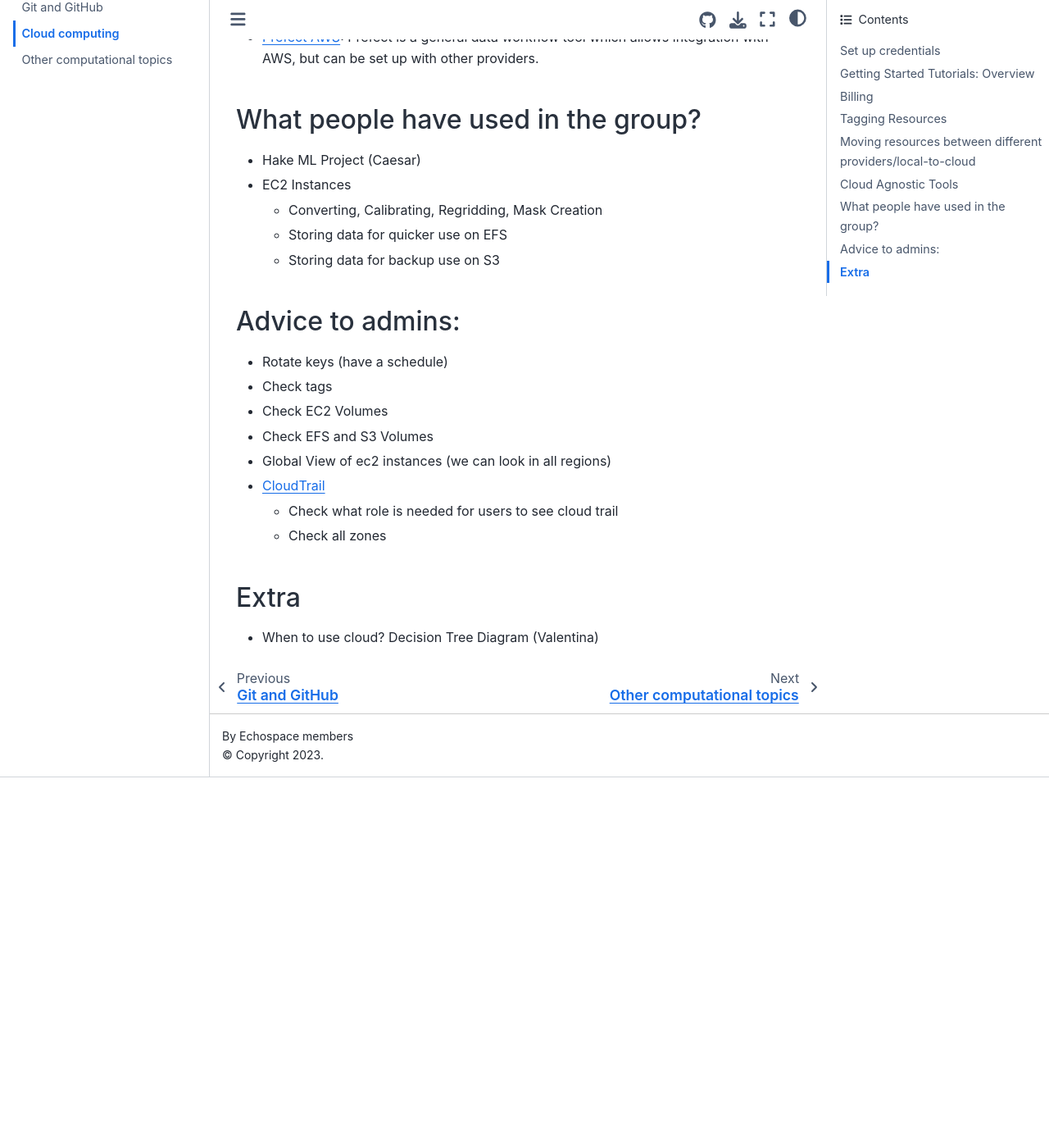
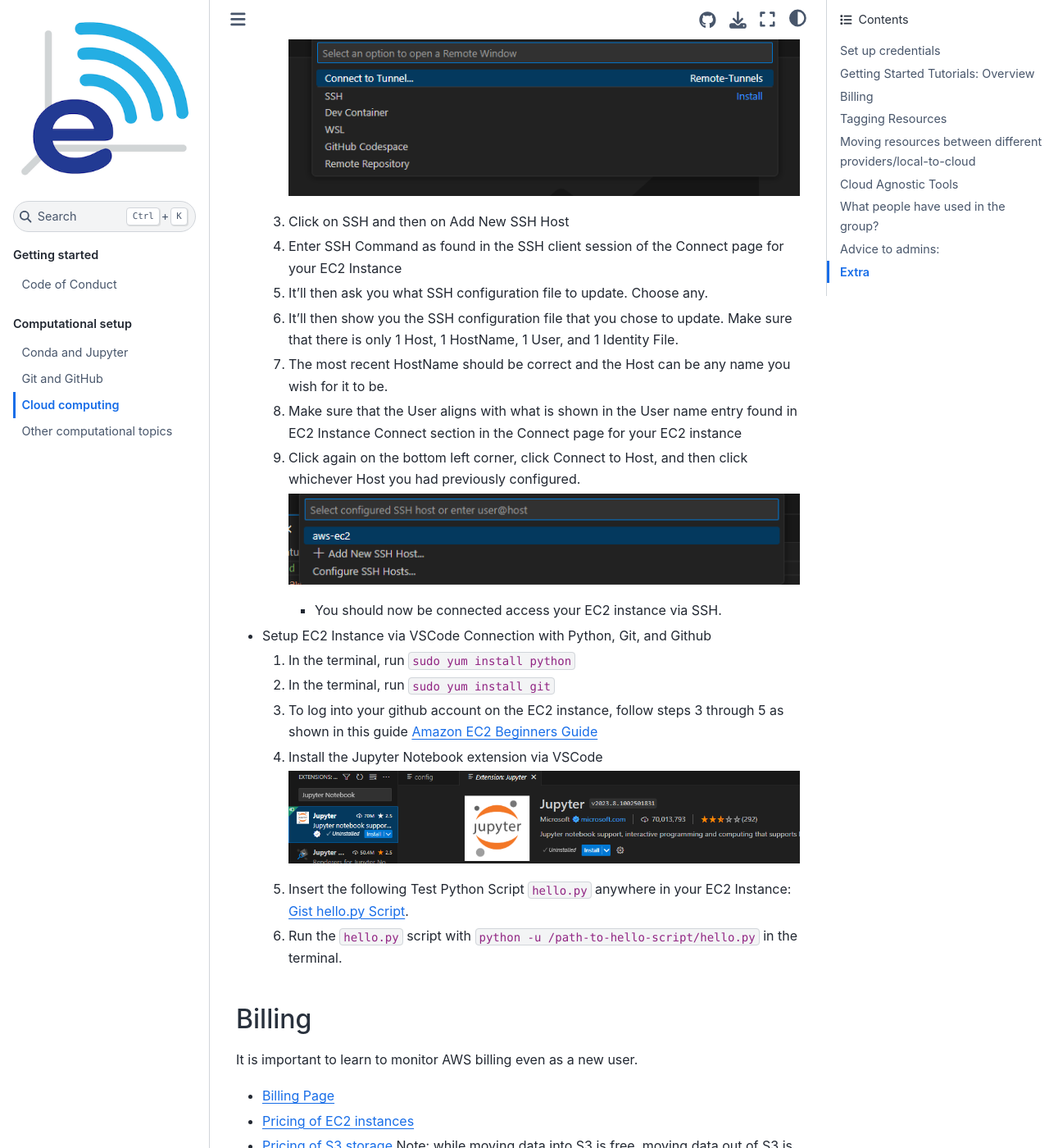
Before and after one commit to uw-echospace/group-docs, a Jupyter Book: the page built from docs/source/compute-cloud.md, in a window 1280 px wide and 1400 px high, scrolled down 2397 px. Shown: the whole window at 82% size. Built offline with Jupyter Book 1.0.4 settings and Sphinx 7.4.7 and the Sphinx Book theme 1.1.4, drawn with Linux system fonts in a browser that asks for light colours; before the commit the page ends 3345 px from its top, so only the background shows below that; some of the changed text lies outside the part shown.

Commit message:
Add VSCode EC2 Tutorial for Compute Cloud Doc (#35)
* add vscode ec2 tutorial for compute cloud

* Add VSCode EC2 tutorial to compute-cloud.md
* Reorganize Getting Started Tutorials
* Add images for VSCode EC2 Tutorial

* Remove Caesar name from compute-cloud.md

* remove Caesar name from compute-cloud.md

* Update docs/source/compute-cloud.md

---------

Co-authored-by: Wu-Jung Lee <leewujung@gmail.com>

```diff
--- a/docs/source/compute-cloud.md
+++ b/docs/source/compute-cloud.md
@@ -24,21 +24,59 @@
 
 ## Getting Started Tutorials: Overview
 
-* [ec2 instance set-up](https://frosted-hamster-458.notion.site/Set-up-env-ec2-faeceebfc16f45509d3f4c18c25f2c22) by @ldr426
-* [eScience Cloud 101](https://cloudmaven.github.io/documentation/aws_overview.html) tutorial
-* [AWS Skill Center](https://aws.amazon.com/training/skills-centers/seattle-skills-center/)
+* Recommended Starting Links
+    * [ec2 instance set-up](https://frosted-hamster-458.notion.site/Set-up-env-ec2-faeceebfc16f45509d3f4c18c25f2c22) by @ldr426
+    * [eScience Cloud 101](https://cloudmaven.github.io/documentation/aws_overview.html) tutorial
+    * [AWS Skill Center](https://aws.amazon.com/training/skills-centers/seattle-skills-center/)
 
-* Jupyter Notebook and Python Scripts on EC2 (Caesar)
-    - Instructions
-    - Starting with small instances for setup, and then increase type
-Not too small, coz then mamba does not run
-    - Use Amazon Machine Image (AMI) Amazon Linux 2023 AMI
-    - VSCode connect to EC2 (use Jupyter Notebook)
-        - Install VSCode
-        - Install remote SSH on VSCode
-        - Add Pictures for this
-        - Finish the rest of this
+### Short Tutorial on VSCode and Python with EC2
+- Start EC2 Instance
+    - (Note: This Assumes that you have created an EC2 Instance with "enough" RAM, have a permissions file, and have the ability to log into your AWS account and access the AWS Console)
+    1) Search EC2 In the console search bar
+    2) Click on Instances
+    3) Turn on the instance you wish to connect to
+        - Click on the instance’s ID and you should see the following:
 
+            ![EC2 Connect Dropdowns](../images/compute_cloud/ec2_connect_dropdown.png)
+        - Click on the Instance State dropdown menu
+        - Click Start Instance
+    4) You should now see a page with the following tab bar. Make sure you stay on this page. The most    important tabs here are EC2 Instance Connect and SSH Client.
+
+        ![EC2 Connect Tabs](../images/compute_cloud/ec2_connect_tabs.png)
+- Install VSCode [Download Link](https://code.visualstudio.com/download) and open up a VSCode Window
+- Install remote SSH on VSCode
+    1) Search "Remote - SSH" in extensions
+
+        ![Remote SSH Extension](../images/compute_cloud/remote_ssh_extension.png)
+    2) Install it
+
+        ![Install Remote SSH](../images/compute_cloud/install_remote_ssh.png)
+- Setup Configuration File and Connect to EC2 Instance open_remote_window.png
+    1) Go to the Bottom Left and Click the two carrot button
+
+        ![Open Remote Window](../images/compute_cloud/open_remote_window.png)
+    2) You should now see the following window on the top of your VSCode window
+
+        ![Remote Window Options](../images/compute_cloud/remote_window_options.png)
+    3) Click on SSH and then on Add New SSH Host
+    4) Enter SSH Command as found in the SSH client session of the Connect page for your EC2 Instance
+    5) It’ll then ask you what SSH configuration file to update. Choose any.
+    6) It’ll then show you the SSH configuration file that you chose to update. Make sure that there is only 1 Host, 1 HostName, 1 User, and 1 Identity File.
+    7) The most recent HostName should be correct and the Host can be any name you wish for it to be.
+    8) Make sure that the User aligns with what is shown in the User name entry found in EC2 Instance Connect section in the Connect page for your EC2 instance
+    9) Click again on the bottom left corner, click Connect to Host, and then click whichever Host you had previously configured.
+
+        ![SSH Host Options](../images/compute_cloud/ssh_host_options.png)
+        - You should now be connected access your EC2 instance via SSH.
+- Setup EC2 Instance via VSCode Connection with Python, Git, and Github
+    1) In the terminal, run `sudo yum install python`
+    2) In the terminal, run `sudo yum install git`
+    3) To log into your github account on the EC2 instance, follow steps 3 through 5 as shown in this guide [Amazon EC2 Beginners Guide](https://saturncloud.io/blog/how-to-set-up-git-on-amazon-cloud-ec2-a-beginners-guide/)
+    4) Install the Jupyter Notebook extension via VSCode
+
+        ![Install Jupyter Notebook](../images/compute_cloud/install_jupyter_notebook.png)
+    5) Insert the following Test Python Script `hello.py` anywhere in your EC2 Instance: [Gist hello.py Script](https://gist.github.com/mosbth/b274bd08aab0ed0f9521).
+    6) Run the `hello.py` script with `python -u /path-to-hello-script/hello.py` in the terminal.
 
 ## Billing
 
```
Also changed, not shown: docs/images/compute_cloud/ec2_connect_dropdown.png (added), docs/images/compute_cloud/ec2_connect_tabs.png (added), docs/images/compute_cloud/enter_ssh_command.png (added), docs/images/compute_cloud/install_jupyter_notebook.png (added), docs/images/compute_cloud/install_remote_ssh.png (added), docs/images/compute_cloud/open_remote_window.png (added), docs/images/compute_cloud/remote_ssh_extension.png (added), docs/images/compute_cloud/remote_window_options.png (added), docs/images/compute_cloud/ssh_host_options.png (added).
